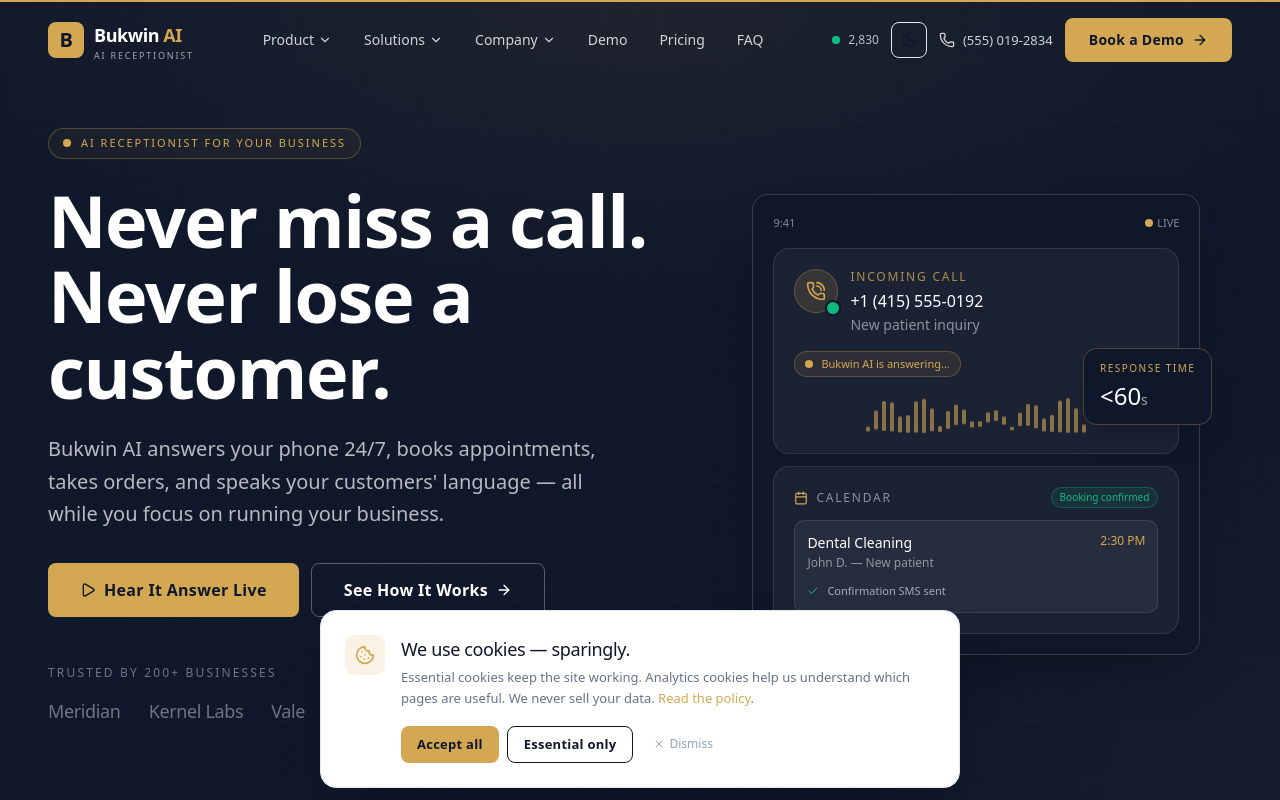
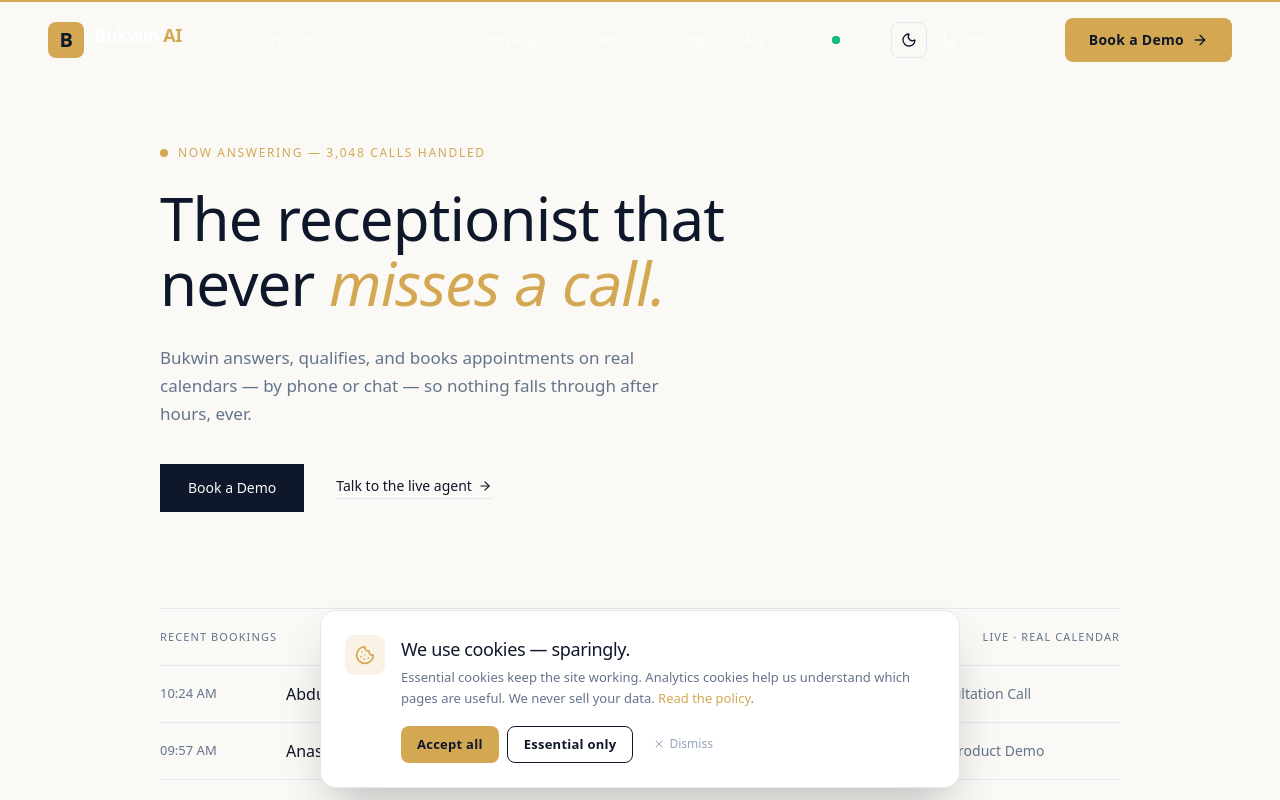
Before and after one commit to bukwinai-beep/bukwin-web, a Next.js app: page / in a window 1280 px wide. Shown: the top 800 px of the page. Built offline with nearby package versions, Linux system fonts and the light colour scheme.

Commit message:
Update hero.tsx

```diff
--- a/src/components/bukwin/sections/hero.tsx
+++ b/src/components/bukwin/sections/hero.tsx
@@ -1,212 +1,113 @@
 "use client";
 
-import { motion } from "framer-motion";
-import { PhoneCall, Calendar, Check, ArrowRight, Play } from "lucide-react";
+import { ArrowRight } from "lucide-react";
 import { Container } from "../shared/container";
-import { BukwinButton } from "../shared/button";
-import { TextReveal } from "../shared/text-reveal";
 import { FadeIn } from "../shared/fade-in";
 import { LivePulse } from "../shared/live-pulse";
 
-const TRUST_LOGOS = ["Meridian", "Kernel Labs", "Vale", "Park Auto", "Dr. Chen DDS"];
+// "Quiet Ledger" hero — serif headline, mono data labels, hairline rules
+// instead of cards/badges/gradients. Fonts are loaded in layout.tsx as
+// --font-fraunces / --font-plex-sans / --font-plex-mono, scoped here via
+// inline style rather than new Tailwind utilities, so the rest of the
+// site's existing type system is untouched.
+
+const LEDGER: { time: string; who: string; what: string }[] = [
+  { time: "10:24 AM", who: "Abdul Rahman", what: "Consultation Call" },
+  { time: "09:57 AM", who: "Anas Ali", what: "Live Product Demo" },
+  { time: "09:12 AM", who: "S. Rehman", what: "AI Receptionist Setup" },
+];
+
+const serif = { fontFamily: "var(--font-fraunces), Georgia, serif" };
+const mono = { fontFamily: "var(--font-plex-mono), monospace" };
+const sans = { fontFamily: "var(--font-plex-sans), sans-serif" };
 
 export function HeroSection() {
   return (
-    <section className="relative overflow-hidden bg-navy text-white noise-overlay">
-      {/* Radial gradient + grid backdrop */}
-      <div
-        className="absolute inset-0"
-        style={{
-          background:
-            "radial-gradient(ellipse 80% 50% at 50% 0%, rgba(212, 168, 83, 0.08), transparent 70%), radial-gradient(ellipse 60% 80% at 100% 100%, rgba(212, 168, 83, 0.04), transparent 60%)",
-        }}
-      />
-      <div className="absolute inset-0 grid-bg opacity-40" />
-
-      <Container size="xl" className="relative">
-        <div className="grid lg:grid-cols-[1.1fr_0.9fr] gap-10 lg:gap-12 items-center min-h-[88vh] pt-28 pb-16 lg:pt-32 lg:pb-24">
-          {/* Left: text */}
-          <div>
-            <FadeIn delay={0.1} y={20}>
-              <span className="inline-flex items-center gap-2.5 rounded-full border border-accent/30 bg-accent/5 px-3.5 py-1.5 text-[11px] font-medium uppercase tracking-[0.18em] text-accent">
+    <section className="bg-background text-foreground">
+      <Container size="lg">
+        <div className="max-w-[720px] pt-28 pb-20 lg:pt-36 lg:pb-24">
+          <FadeIn delay={0.1} y={14}>
+            <p
+              style={mono}
+              className="flex items-center gap-2.5 text-[12px] uppercase tracking-[0.14em] text-accent mb-6"
+            >
               <LivePulse color="bg-accent" />
-                AI Receptionist for your business
-              </span>
-            </FadeIn>
-
-            <TextReveal
-              as="h1"
-              text="Never miss a call. Never lose a customer."
-              className="mt-6 font-display text-[clamp(2.5rem,6vw,4.5rem)] font-bold leading-[1.05] tracking-[-0.02em] text-white"
-            />
-
-            <FadeIn delay={0.7} y={20}>
-              <p className="mt-6 max-w-xl text-lg md:text-xl leading-relaxed text-white/70 font-sans">
-                Bukwin AI answers your phone 24/7, books appointments, takes
-                orders, and speaks your customers&apos; language — all while
-                you focus on running your business.
+              Now answering — 3,048 calls handled
             </p>
           </FadeIn>
 
-            <FadeIn delay={0.9} y={20}>
-              <div className="mt-8 flex flex-col sm:flex-row gap-3">
-                <BukwinButton asChild size="lg" variant="primary">
-                  <a href="/demo">
-                    <Play className="h-4 w-4" />
-                    Hear It Answer Live
-                  </a>
-                </BukwinButton>
-                <BukwinButton asChild size="lg" variant="ghost">
-                  <a href="/how-it-works">
-                    See How It Works
-                    <ArrowRight className="h-4 w-4" />
-                  </a>
-                </BukwinButton>
-              </div>
+          <FadeIn delay={0.25} y={18}>
+            <h1
+              style={serif}
+              className="text-[clamp(2.25rem,5.2vw,3.75rem)] font-medium leading-[1.08] tracking-[-0.015em] text-foreground"
+            >
+              The receptionist that
+              <br />
+              never{" "}
+              <em style={{ ...serif, fontStyle: "italic", fontWeight: 400 }} className="text-accent">
+                misses a call.
+              </em>
+            </h1>
           </FadeIn>
 
-            <FadeIn delay={1.1} y={20}>
-              <div className="mt-12">
-                <p className="text-xs uppercase tracking-[0.18em] text-white/40 mb-4">
-                  Trusted by 200+ businesses
+          <FadeIn delay={0.4} y={16}>
+            <p style={sans} className="mt-7 max-w-[540px] text-[17px] leading-[1.65] text-muted-foreground">
+              Bukwin answers, qualifies, and books appointments on real
+              calendars — by phone or chat — so nothing falls through after
+              hours, ever.
             </p>
-                <div className="flex flex-wrap items-center gap-x-7 gap-y-3">
-                  {TRUST_LOGOS.map((name) => (
-                    <span
-                      key={name}
-                      className="font-display text-base md:text-lg font-medium text-white/40 hover:text-white/80 transition-colors"
+          </FadeIn>
+
+          <FadeIn delay={0.55} y={16}>
+            <div className="mt-9 flex items-center gap-8">
+              <a
+                href="/demo"
+                style={sans}
+                className="bg-primary text-primary-foreground text-sm px-7 py-3.5 hover:opacity-90 transition-opacity"
               >
-                      {name}
-                    </span>
-                  ))}
-                </div>
+                Book a Demo
+              </a>
+              <a
+                href="/how-it-works"
+                style={sans}
+                className="inline-flex items-center gap-1.5 text-sm text-foreground border-b border-border pb-0.5 hover:border-foreground transition-colors"
+              >
+                Talk to the live agent
+                <ArrowRight className="h-3.5 w-3.5" />
+              </a>
             </div>
           </FadeIn>
         </div>
 
-          {/* Right: phone mockup */}
-          <FadeIn delay={0.6} y={40} duration={0.9}>
-            <HeroPhoneMockup />
+        {/* Signature element: live ledger strip of recent bookings */}
+        <FadeIn delay={0.7} y={12}>
+          <div className="border-t border-border pb-20">
+            <div
+              style={mono}
+              className="flex items-center justify-between py-5 text-[11px] uppercase tracking-[0.1em] text-muted-foreground"
+            >
+              <span>Recent bookings</span>
+              <span>Live · Real calendar</span>
+            </div>
+            {LEDGER.map((row) => (
+              <div
+                key={row.time + row.who}
+                className="grid grid-cols-[90px_1fr_auto] sm:grid-cols-[110px_1fr_200px] items-center gap-4 py-4 border-t border-border"
+              >
+                <span style={mono} className="text-[13px] text-muted-foreground">
+                  {row.time}
+                </span>
+                <span style={serif} className="text-[16px] font-medium text-foreground truncate">
+                  {row.who}
+                </span>
+                <span style={sans} className="hidden sm:block text-sm text-muted-foreground">
+                  {row.what}
+                </span>
+              </div>
+            ))}
+          </div>
         </FadeIn>
-        </div>
       </Container>
     </section>
   );
 }
-
-function HeroPhoneMockup() {
-  return (
-    <div className="relative mx-auto w-full max-w-md animate-float">
-      {/* Phone frame — solid surface, no glassmorphism */}
-      <div className="relative rounded-2xl border border-white/15 bg-navy p-5 shadow-2xl">
-        {/* Status bar */}
-        <div className="mb-4 flex items-center justify-between text-[11px] font-mono text-white/50">
-          <span>9:41</span>
-          <span className="flex items-center gap-1.5">
-            <span className="inline-flex items-center gap-1">
-              <LivePulse color="bg-accent" />
-              LIVE
-            </span>
-          </span>
-        </div>
-
-        {/* Incoming call card */}
-        <motion.div
-          initial={{ opacity: 0, y: 10 }}
-          animate={{ opacity: 1, y: 0 }}
-          transition={{ delay: 1.2, duration: 0.6 }}
-          className="rounded-2xl bg-white/5 border border-white/10 p-5 mb-3"
-        >
-          <div className="flex items-start gap-3">
-            <div className="relative inline-flex h-11 w-11 shrink-0 items-center justify-center rounded-full bg-accent/15 border border-accent/30">
-              <PhoneCall className="h-5 w-5 text-accent" />
-              <span className="absolute -bottom-0.5 -right-0.5 h-3 w-3 rounded-full bg-success ring-2 ring-primary" />
-            </div>
-            <div className="flex-1 min-w-0">
-              <p className="text-xs uppercase tracking-[0.15em] text-accent/80">
-                Incoming call
-              </p>
-              <p className="mt-1 text-base font-medium text-white truncate">
-                +1 (415) 555-0192
-              </p>
-              <p className="mt-0.5 text-sm text-white/50">
-                New patient inquiry
-              </p>
-            </div>
-          </div>
-          <div className="mt-4 flex items-center justify-between">
-            <span className="inline-flex items-center gap-2 rounded-full bg-accent/10 border border-accent/30 px-2.5 py-1 text-[11px] text-accent">
-              <LivePulse color="bg-accent" />
-              Bukwin AI is answering…
-            </span>
-            <span className="text-[11px] font-mono text-white/40">00:14</span>
-          </div>
-
-          {/* Waveform */}
-          <div className="mt-4 flex items-end justify-center gap-1 h-10">
-            {Array.from({ length: 28 }).map((_, i) => (
-              <span
-                key={i}
-                className="wave-bar w-1 rounded-full bg-accent/60"
-                style={{
-                  height: `${20 + Math.abs(Math.sin(i * 0.7)) * 70}%`,
-                  animationDelay: `${i * 0.06}s`,
-                }}
-              />
-            ))}
-          </div>
-        </motion.div>
-
-        {/* Live booking animation */}
-        <motion.div
-          initial={{ opacity: 0, scale: 0.92 }}
-          animate={{ opacity: 1, scale: 1 }}
-          transition={{ delay: 2, duration: 0.5 }}
-          className="rounded-2xl bg-white/5 border border-white/10 p-5"
-        >
-          <div className="flex items-center justify-between mb-3">
-            <p className="inline-flex items-center gap-2 text-xs uppercase tracking-[0.15em] text-white/50">
-              <Calendar className="h-3.5 w-3.5 text-accent" />
-              Calendar
-            </p>
-            <span className="rounded-full bg-success/10 border border-success/30 px-2 py-0.5 text-[10px] text-success">
-              Booking confirmed
-            </span>
-          </div>
-          <div className="rounded-lg border border-white/10 bg-white/5 p-3">
-            <div className="flex items-start justify-between">
-              <div>
-                <p className="text-sm font-medium text-white">
-                  Dental Cleaning
-                </p>
-                <p className="mt-0.5 text-xs text-white/50">
-                  John D. — New patient
-                </p>
-              </div>
-              <p className="font-mono text-xs text-accent">2:30 PM</p>
-            </div>
-            <div className="mt-3 flex items-center gap-2 text-[11px] text-white/60">
-              <Check className="h-3 w-3 text-success" />
-              Confirmation SMS sent
-            </div>
-          </div>
-        </motion.div>
-      </div>
-
-      {/* Floating notification chip */}
-      <motion.div
-        initial={{ opacity: 0, x: 30 }}
-        animate={{ opacity: 1, x: 0 }}
-        transition={{ delay: 2.4, duration: 0.6 }}
-        className="absolute -right-3 top-1/3 hidden md:block rounded-xl border border-accent/30 bg-navy px-4 py-3 shadow-xl"
-      >
-        <p className="text-[10px] uppercase tracking-[0.15em] text-accent">
-          Response time
-        </p>
-        <p className="mt-1 font-mono text-2xl text-white">
-          &lt;60<span className="text-sm text-white/60">s</span>
-        </p>
-      </motion.div>
-    </div>
-  );
-}
```
Lines whose indentation alone changed are shown as unchanged.
